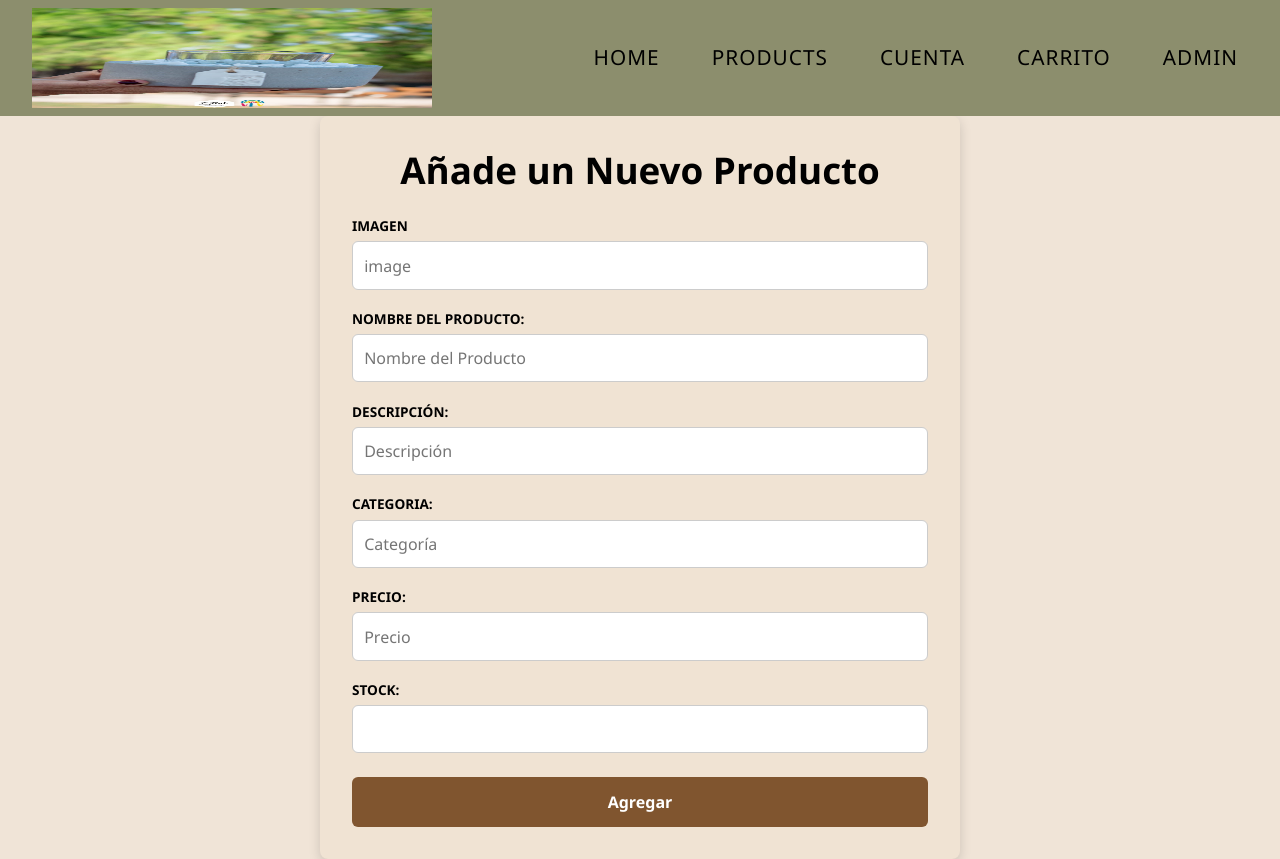
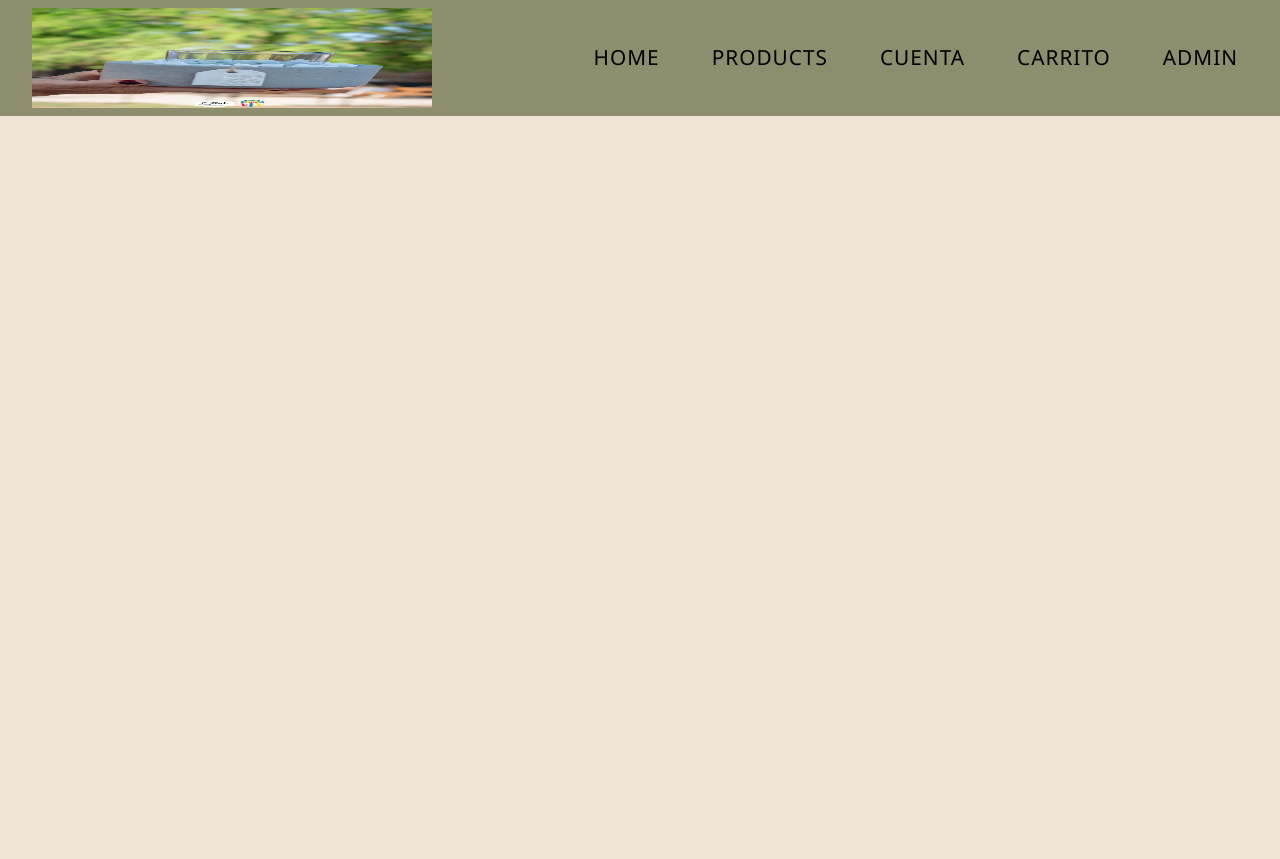
Before and after one commit to LucaPisso/RucaMeu, a React (Vite) app in the folder Front/: page /addProduct in a window 1280 px wide. After the commit the page ends 800 px from the top, so only its background shows below. Built offline with nearby package versions, Linux system fonts and the light colour scheme; sample sign-in values are in the browser's storage.

Commit message:
correccion en el envio de formulario de register y update product.

```diff
--- a/Front/src/App.jsx
+++ b/Front/src/App.jsx
@@ -30,33 +30,24 @@ function App() {
         <Route element={<Protected allowedRoles={["user", "admin"]} />}>
           {/* Rutas sólo user */}
         </Route>
-        <Route element={<Protected allowedRoles={["admin"]} />}>
-          {/* Rutas sólo admin */}
-          <Route path="/addProduct" element={<AddProductPage />} />
-          <Route path="/adminPanel" element={<AdminPanel />} />
-        </Route>
+        {/* Rutas sólo admin */}
+        <Route
+          path="/addProduct"
+          element={
+            <Protected allowedRoles={["admin"]}>
+              <AddProductPage />
+            </Protected>
+          }
+        />
+        <Route
+          path="/adminPanel"
+          element={
+            <Protected allowedRoles={["admin"]}>
+              <AdminPanel />
+            </Protected>
+          }
+        />
       </Routes>
-
-      {/* <BrowserRouter>
-        //{" "}
-        <Routes>
-          //{" "}
-          <Route element={<MainLayout />}>
-            //{" "}
-            <Route element={<Protected isLogged={isLogged} />}>
-              // <Route path="/libros/*" element={<Dashboard />} />
-              //{" "}
-            </Route>
-            //{" "}
-          </Route>
-          //{" "}
-          <Route path="/login" element={<Login setIsLogged={setIsLogged} />} />
-          // <Route path="/register" element={<Register></Register>} />
-          // <Route path="*" element={<NotFound />} />
-          //{" "}
-        </Routes>
-        //{" "}
-      </BrowserRouter> */}
     </>
   );
 }
--- a/Front/src/components/AddProduct.jsx
+++ b/Front/src/components/AddProduct.jsx
@@ -1,7 +1,7 @@
-import { useNavigate } from "react-router";
+import { useNavigate } from "react-router-dom";
 import React, { useState } from "react";
 
-export const AddProduct = ({ submit, errors, refs }) => {
+export const AddProduct = ({ checkErrors, errors, refs }) => {
   const [formData, setFormData] = useState({
     imageUrl: "",
     name: "",
@@ -21,8 +21,8 @@ export const AddProduct = ({ submit, errors, refs }) => {
   const submitHandler = async (event) => {
     event.preventDefault();
 
-    const isValid = submit(formData); //submit es una prop q recibe del padre
-    if (isValid) {
+    const estaBien = checkErrors(formData); //submit es una prop q recibe del padre
+    if (estaBien) {
       console.warn("Formulario inválido. No se enviará.");
       return;
     }
@@ -61,6 +61,7 @@ export const AddProduct = ({ submit, errors, refs }) => {
         price: "",
         stock: "",
       });
+      navigate("/products");
     } catch (error) {
       console.log(error.message);
     }
--- a/Front/src/components/Card.jsx
+++ b/Front/src/components/Card.jsx
@@ -1,4 +1,5 @@
 import { useNavigate } from "react-router-dom";
+import imagen1 from "../assets/products/fanal-gris.jpg";
 
 const Card = ({ product }) => {
   const user = JSON.parse(localStorage.getItem("user"));
@@ -25,12 +26,12 @@ const Card = ({ product }) => {
               navigate(`/updateProduct/${product.id}`);
             }}
           >
-            Editar✎
+            ✎
           </button>
         )}
         {user?.role === "admin" && (
           <button onClick={() => alert(`Usted va a eliminar ${product.name}`)}>
-            Eliminar🗑
+            🗑
           </button>
         )}
       </div>
--- a/Front/src/components/Protected.jsx
+++ b/Front/src/components/Protected.jsx
@@ -1,8 +1,10 @@
 import React from "react";
-import { Outlet, Navigate } from "react-router";
+import { Outlet, Navigate } from "react-router-dom";
 
 const Protected = ({ allowedRoles }) => {
   const user = JSON.parse(localStorage.getItem("user"));
+  console.log(user.role);
+
   if (!user) {
     {
       alert("Es necesario iniciar sesión primero.");
--- a/Front/src/components/Register.jsx
+++ b/Front/src/components/Register.jsx
@@ -1,7 +1,7 @@
 import React, { useState } from "react";
 import { useNavigate } from "react-router-dom";
 
-const Register = ({ submit, errors, refs }) => {
+const Register = ({ checkErrors, errors, refs }) => {
   const [formData, setFormData] = useState({
     name: "",
     lastName: "",
@@ -19,8 +19,8 @@ const Register = ({ submit, errors, refs }) => {
   const submitHandler = async (event) => {
     event.preventDefault();
 
-    const isValid = submit(formData);
-    if (!isValid) {
+    const estaBien = checkErrors(formData);
+    if (!estaBien) {
       console.warn("Formulario inválido. No se enviará.");
       return;
     }
--- a/Front/src/components/UpdateProduct.jsx
+++ b/Front/src/components/UpdateProduct.jsx
@@ -14,6 +14,14 @@ const UpdateProduct = () => {
   const categoryRef = useRef(null);
   const navigate = useNavigate();
   const { id } = useParams();
+  const refs = {
+    nameRef,
+    imageUrlRef,
+    descriptionRef,
+    priceRef,
+    stockRef,
+    categoryRef,
+  };
 
   //Get product
   useEffect(() => {
@@ -59,34 +67,10 @@ const UpdateProduct = () => {
     setFormData({ ...formData, [event.target.name]: event.target.value });
   }
 
-  const checkErrors = (formData) => {
-    const errors = ProductValidations({ datos: formData });
-
-    if (Object.keys(errors).length > 0) {
-      if (errors.name && nameRef.current) {
-        nameRef.current.focus();
-      } else if (errors.description && descriptionRef.current) {
-        descriptionRef.current.focus();
-      } else if (errors.category && categoryRef.current) {
-        categoryRef.current.focus();
-      } else if (errors.price && priceRef.current) {
-        priceRef.current.focus();
-      } else if (errors.stock && stockRef.current) {
-        stockRef.current.focus();
-      }
-      setErrors(errors);
-      return true;
-    } else {
-      setErrors({});
-      return false;
-    }
-  };
-
   const submitHandler = async (event) => {
     event.preventDefault();
 
-    const isValid = checkErrors(formData);
-    if (!isValid) {
+    if (!ProductValidations({ datos: formData, refs })) {
       console.warn("Formulario inválido. No se enviará.");
       return;
     }
@@ -123,7 +107,7 @@ const UpdateProduct = () => {
         price: "",
         stock: "",
       });
-      navigate("/");
+      navigate("/products");
     } catch (error) {
       console.log(error.message);
       alert("Error: " + error.message);
--- a/Front/src/components/validations/ProductValidations.jsx
+++ b/Front/src/components/validations/ProductValidations.jsx
@@ -1,25 +1,40 @@
-import React from "react";
-
-const ProductValidations = ({ datos }) => {
-  const errores = {};
+const ProductValidations = ({ datos, refs }) => {
+  const errors = {}; //para manejar errores al enviar formulario. Si fuese en tiempo real se necesita useState
+  const { nameRef, descriptionRef, categoryRef, priceRef, stockRef } = refs;
 
   if (!datos.name?.trim()) {
-    errores.name = "El nombre es obligatorio";
+    errors.name = "El nombre es obligatorio";
   }
 
   if (!datos.category?.trim()) {
-    errores.category = "La categoría es obligatoria";
+    errors.category = "La categoría es obligatoria";
   }
 
   if (!datos.price && datos.price !== 0) {
-    errores.price = "el precio es obligatorio";
+    errors.price = "el precio es obligatorio";
   }
 
   if (!datos.stock && datos.stock !== 0) {
-    errores.stock = "Este campo es obligatorio";
+    errors.stock = "Este campo es obligatorio";
   }
 
-  return errores;
+  if (Object.keys(errors).length > 0) {
+    if (errors.name && nameRef.current) {
+      nameRef.current.focus();
+    } else if (errors.description && descriptionRef.current) {
+      descriptionRef.current.focus();
+    } else if (errors.category && categoryRef.current) {
+      categoryRef.current.focus();
+    } else if (errors.price && priceRef.current) {
+      priceRef.current.focus();
+    } else if (errors.stock && stockRef.current) {
+      stockRef.current.focus();
+    }
+    return false;
+  } else {
+    //errors = {}; no hace falta
+    return true;
+  }
 };
 
 export default ProductValidations;
--- a/Front/src/pages/AddProductPage.jsx
+++ b/Front/src/pages/AddProductPage.jsx
@@ -1,7 +1,7 @@
 import AddProduct from "../components/AddProduct";
 import ProductValidations from "../components/validations/ProductValidations";
 import { useRef, useState } from "react";
-import { useNavigate } from "react-router";
+// import { useNavigate } from "react-router";
 
 function AddProductPage() {
   //ESTADOS Y USEREF
@@ -11,7 +11,7 @@ function AddProductPage() {
   const priceRef = useRef(null);
   const stockRef = useRef(null);
   const categoryRef = useRef(null);
-  const navigate = useNavigate();
+  // const navigate = useNavigate();
 
   const checkErrors = (formData) => {
     const errors = ProductValidations({ datos: formData });
@@ -28,17 +28,18 @@ function AddProductPage() {
       } else if (errors.stock && stockRef.current) {
         stockRef.current.focus();
       }
-      setErrors(errors);
+      return false;
     } else {
-      alert("Producto agregado correctamente.");
+      // alert("Producto agregado correctamente.");
       setErrors({});
-      navigate("/");
+      // navigate("/");
+      return true;
     }
   };
   return (
     <>
       <AddProduct
-        submit={checkErrors}
+        checkErrors={checkErrors}
         errors={errors}
         refs={{
           nameRef,
--- a/Front/src/pages/RegisterPage.jsx
+++ b/Front/src/pages/RegisterPage.jsx
@@ -1,7 +1,6 @@
 import Register from "../components/Register";
 import UserValidations from "../components/validations/UserValidations";
 import { useRef, useState } from "react";
-import { useNavigate } from "react-router-dom";
 
 function RegisterPage() {
   //ESTADOS Y USEREF
@@ -12,7 +11,6 @@ function RegisterPage() {
   const emailRef = useRef(null);
   const passwordRef = useRef(null);
   const confirmPasswordRef = useRef(null);
-  const navigate = useNavigate();
 
   const checkErrors = (formData) => {
     const errors = UserValidations({ datos: formData });
@@ -32,19 +30,16 @@ function RegisterPage() {
       } else if (errors.confirmPassword && confirmPasswordRef.current) {
         confirmPasswordRef.current.focus();
       }
-      setErrors(errors);
+      return false;
     } else {
-      alert("Formulario enviado con éxito");
       setErrors({});
-      navigate("/");
+      return true;
     }
-    console.log(formData);
-    console.log(nameRef);
   };
   return (
     <>
       <Register
-        submit={checkErrors}
+        checkErrors={checkErrors}
         errors={errors}
         refs={{
           nameRef,
```
Also changed, not shown: 2 other files (tests, documents, lock files or other folders).
